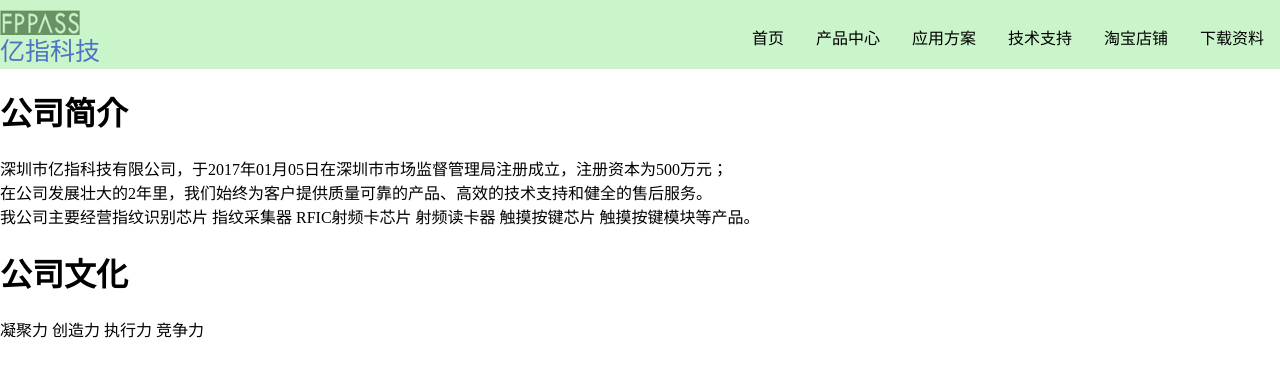
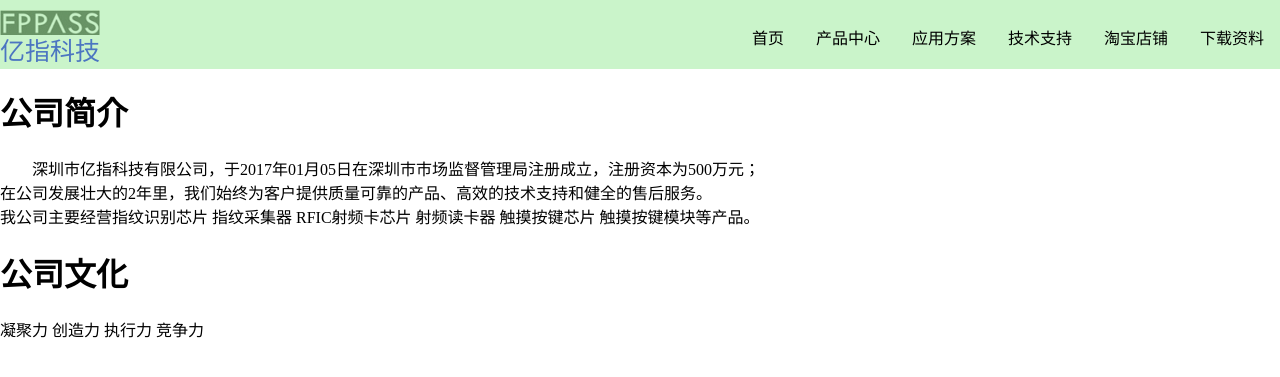
Before and after one commit to easyfp/easyfp.github.io, a Jekyll site: the page about.html, which Jekyll copies as it is, in a window 1280 px wide. Shown: the top 377 px of the page. Built offline with Jekyll 4.4.1, drawn with Linux system fonts in a browser that asks for light colours.

Commit message:
Update about.html

```diff
--- a/about.html
+++ b/about.html
@@ -43,7 +43,7 @@
 	<style type="text/css">
 		a{text-decoration:none;}
 		</style>
-	<a class="navbar-brand page-scroll"  href="#page-top" style="text-align:center;font-size:25px"><img src="img/portfolio/7.jpg" style="position:relative;top:10px;"width="80" height="25">
+	<a class="navbar-brand page-scroll"  href="#page-top" style="text-align:center;font-size:25px"><img src="img/portfolio/7.jpg" style="position:relative;top:10px;"width="100" height="25">
          <br/>亿指科技</a>
 	</div>
 
@@ -81,7 +81,7 @@
 <html>
 	<body>
 	<h1>公司简介</h1>
-	<p>
+	<p style="text-indent:2em;">
 	       深圳市亿指科技有限公司，于2017年01月05日在深圳市市场监督管理局注册成立，注册资本为500万元；<br/>
 	   在公司发展壮大的2年里，我们始终为客户提供质量可靠的产品、高效的技术支持和健全的售后服务。<br/>
 	       我公司主要经营指纹识别芯片  指纹采集器 RFIC射频卡芯片 射频读卡器 触摸按键芯片 触摸按键模块等产品。
```
